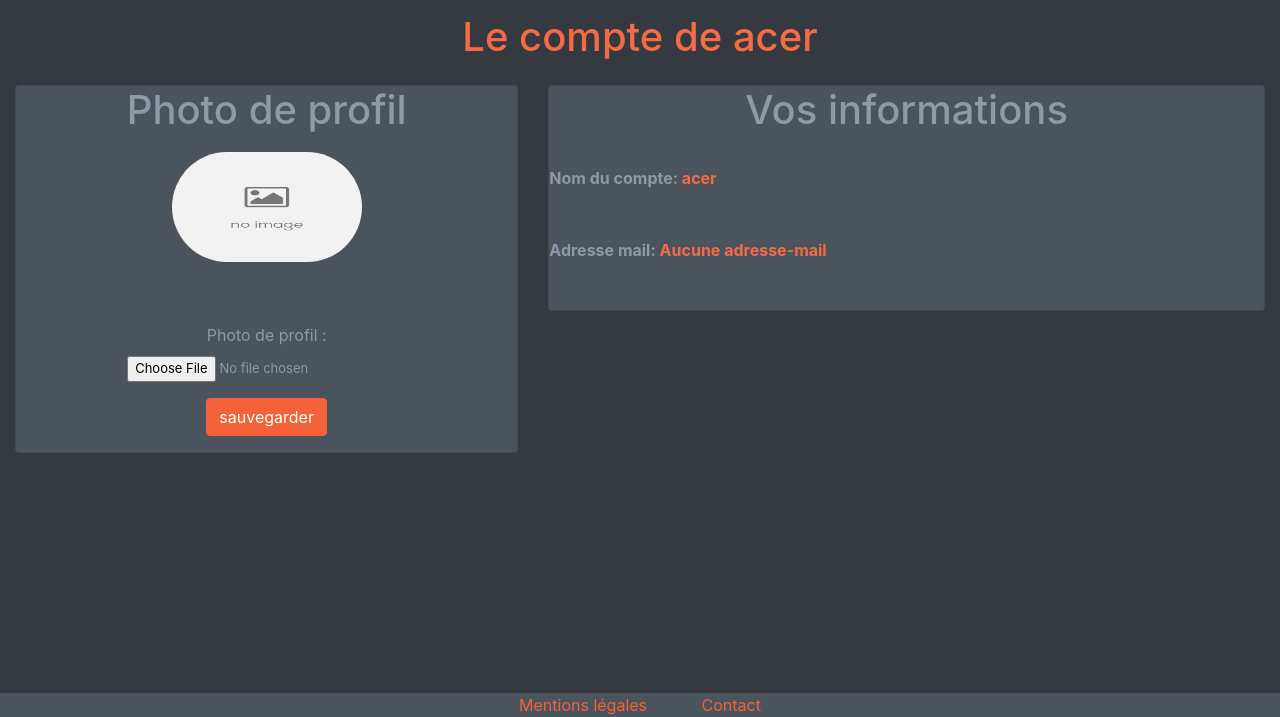
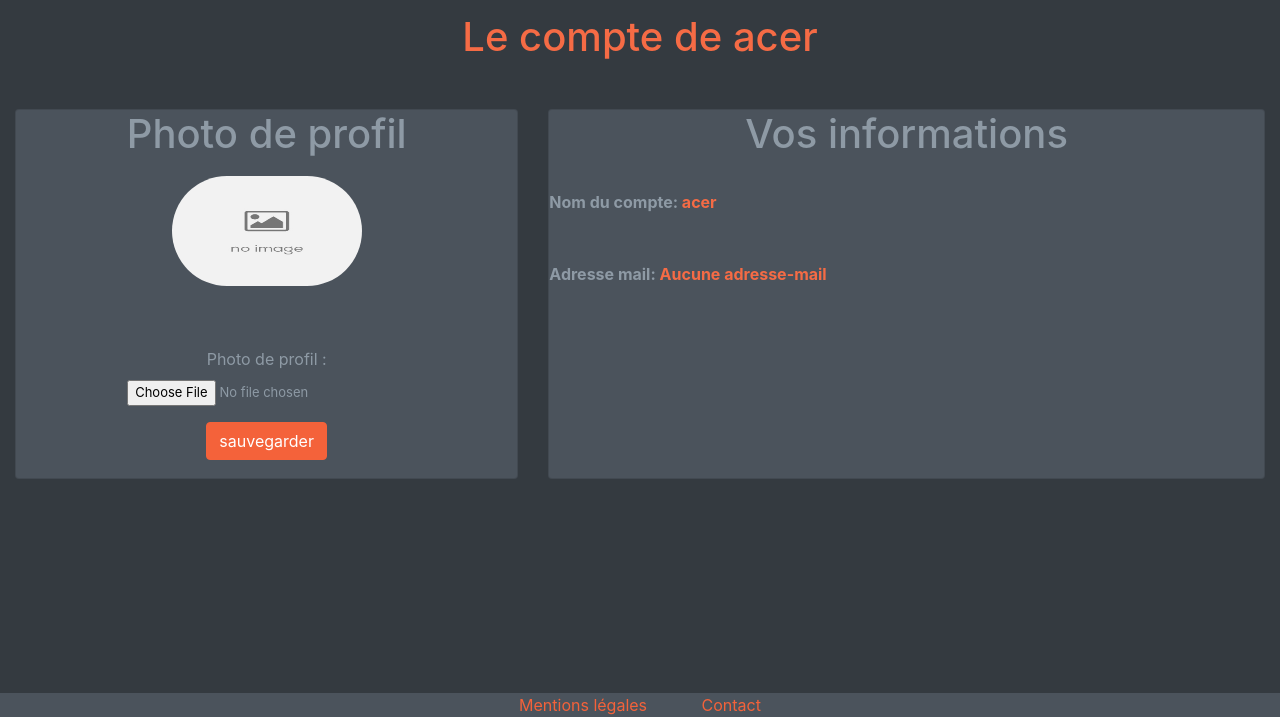
Before and after one commit to Frantz680/Site-elec, a Django app: page /accounts/my_account/ in a window 1280 px wide. Shown: the part 83-800 px from the top of the page. Run offline with Django 3.2, Linux system fonts and the light colour scheme; a user stored in the database is signed in; data that the repository does not hold is empty; some libraries are stand-ins or nearby versions.

Commit message:
Accounts front-end

```diff
--- a/accounts/templates/accounts/my_account.html
+++ b/accounts/templates/accounts/my_account.html
@@ -12,7 +12,7 @@
         <div class="container">
             <div class="row h-100 align-items-center justify-content-center text-center">
                 <div class="col-lg-12 mt-5 align-self-end">
-                    <div class="align-items-center justify-content-center text-center text-clair mt-5 mb-4">
+                    <div class="align-items-center justify-content-center text-center text-clair mt-5 mb-5">
                         <h1 class="title_orange">Le compte de {{ user.username }}</h1>
                     </div>
                 </div>
@@ -54,7 +54,7 @@
         <br>
 
         <div class="col-sm-12 col-lg-7">
-            <div class="card bg-dark-sombre">
+            <div class="card-info bg-dark-sombre">
                 <h1 class="text-center text-clair mt-0" id="title_info_account">Vos informations</h1>
                 <br>
                 <p class="font-weight-bold text-clair mb-5">Nom du compte: <span class="title_orange text-right">{{ user.username }}</span></p>
@@ -67,6 +67,9 @@
                 <br>
             </div>
         </div>
+
+        <br>
+
     </div>
 </div>
 
--- a/static/css/styles_accounts.css
+++ b/static/css/styles_accounts.css
@@ -1,4 +1,4 @@
-
+/* ACCOUNTS */
 
 .icon-avatar-user{
     height: 100%;
@@ -19,6 +19,19 @@
     background-clip: border-box;
     border: 1px solid rgba(0, 0, 0, 0.125);
     border-radius: 0.25rem;
+    min-height: 370px;
+}
+
+.card-info {
+    position: relative;
+    flex-direction: column;
+    min-width: 0;
+    word-wrap: break-word;
+    background-color: #fff;
+    background-clip: border-box;
+    border: 1px solid rgba(0, 0, 0, 0.125);
+    border-radius: 0.25rem;
+    min-height: 370px;
 }
 
 .card-account-col-4{
```
